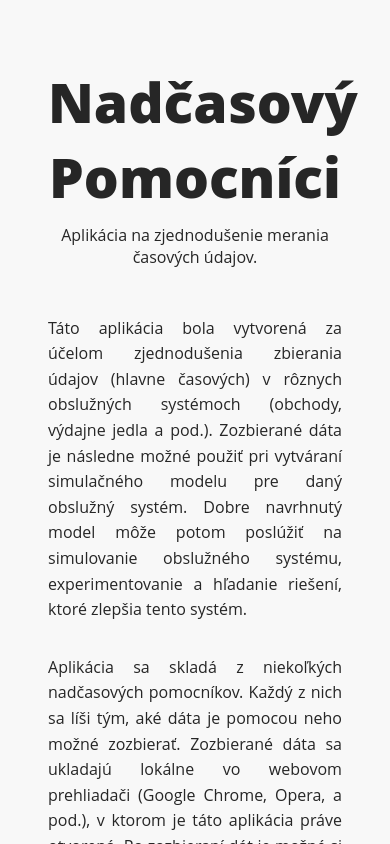
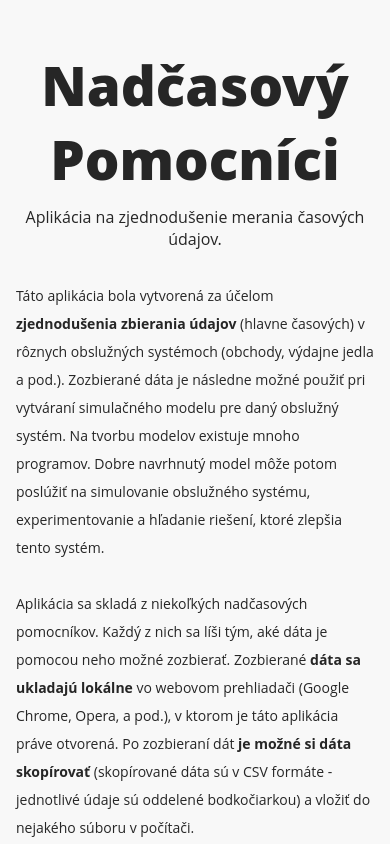
Before and after one commit to bobkapeter/timeless-helpers-app, a Vue app: page /#/ in a window 390 px wide. Built offline with nearby package versions, Linux system fonts and the light colour scheme; some icons are missing.

Commit message:
Home.vue - Dokončenie štruktúry + Refactoring CSS štýlov

```diff
--- a/App.vue
+++ b/App.vue
@@ -1,7 +1,10 @@
 <template>
 	<div id="app">
 		<div class="view-container">
-			<transition name="page-fade" mode="out-in">
+			<transition
+				name="page-fade"
+				mode="out-in"
+			>
 				<router-view></router-view>
 			</transition>
 		</div>
@@ -15,18 +18,6 @@ export default {};
 </script>
 
 <style>
-.page-fade-enter-active,
-.page-fade-leave-active {
-	transition-duration: 0.2s;
-	transition-property: opacity, transform;
-	transition-timing-function: ease;
-}
-
-.page-fade-enter,
-.page-fade-leave-active {
-	opacity: 0;
-}
-
 * {
 	padding: 0;
 	margin: 0;
@@ -59,6 +50,10 @@ button {
 	font-family: inherit;
 }
 
+* {
+	-webkit-tap-highlight-color: transparent;
+}
+
 #app {
 	width: 100%;
 	height: 100vh;
@@ -79,25 +74,80 @@ button {
 	box-shadow: 0px 0px 40px 0px rgba(0, 0, 0, 0.3);
 }
 
+/**
+*** SHARED
+*/
 .page {
 	height: 100%;
 	overflow: auto;
 	padding: 0px 3em;
 	box-sizing: border-box;
 }
+.page-fade-enter-active,
+.page-fade-leave-active {
+	transition-duration: 0.2s;
+	transition-property: opacity, transform;
+	transition-timing-function: ease;
+}
+.page-fade-enter,
+.page-fade-leave-active {
+	opacity: 0;
+}
 
-header {
+.header {
 	text-align: center;
 	padding-top: 4em;
 	margin-bottom: 3em;
 }
-
-header h1 {
+.header h1 {
 	font-size: 55px;
 	font-weight: 900;
 }
-
-header .sub-title {
+.header .sub-title {
+	max-width: 550px;
+	margin: auto;
 	margin-top: 0.6em;
 }
+
+.description p {
+	line-height: 2em;
+	padding-bottom: 2em;
+}
+
+/**
+*** MEDIA QUERIES
+*/
+@media screen and (max-width: 800px) {
+	.header {
+		padding-top: 3em;
+		margin-bottom: 2em;
+	}
+	.header h1 {
+		font-size: 7vw;
+	}
+}
+
+@media screen and (max-width: 700px) {
+	.page {
+		padding: 0 2em;
+	}
+	.description p {
+		font-size: 14px;
+	}
+}
+
+@media screen and (max-width: 600px) {
+	.page {
+		padding: 0 1em;
+	}
+	.header h1 {
+		font-size: 8vw;
+	}
+}
+
+@media screen and (max-width: 500px) {
+	.header h1 {
+		font-size: 14vw;
+	}
+}
 </style>
--- a/pages/Home.vue
+++ b/pages/Home.vue
@@ -1,19 +1,29 @@
 <template>
 	<div class="page">
-		<header>
+		<!-- Header -->
+		<header class="header">
 			<h1>Nadčasový Pomocníci</h1>
 			<p class="sub-title">Aplikácia na zjednodušenie merania časových údajov.</p>
 		</header>
 
 		<main>
-			<p>Táto aplikácia bola vytvorená za účelom zjednodušenia zbierania údajov (hlavne časových) v rôznych obslužných systémoch (obchody, výdajne jedla a pod.). Zozbierané dáta je následne možné použiť pri vytváraní simulačného modelu pre daný obslužný systém. Dobre navrhnutý model môže potom poslúžiť na simulovanie obslužného systému, experimentovanie a hľadanie riešení, ktoré zlepšia tento systém.</p>
+			<!-- SECTION: Description -->
+			<section class="description">
+				<p>Táto aplikácia bola vytvorená za účelom <strong>zjednodušenia zbierania údajov</strong> (hlavne časových) v rôznych obslužných systémoch (obchody, výdajne jedla a pod.). Zozbierané dáta je následne možné použiť pri vytváraní simulačného modelu pre daný obslužný systém. Na tvorbu modelov existuje mnoho programov. Dobre navrhnutý model môže potom poslúžiť na simulovanie obslužného systému, experimentovanie a hľadanie riešení, ktoré zlepšia tento systém.</p>
 
-			<p>Aplikácia sa skladá z niekoľkých nadčasových pomocníkov. Každý z nich sa líši tým, aké dáta je pomocou neho možné zozbierať. Zozbierané dáta sa ukladajú lokálne vo webovom prehliadači (Google Chrome, Opera, a pod.), v ktorom je táto aplikácia práve otvorená. Po zozbieraní dát je možné si dáta skopírovať (skopírované dáta sú v CSV formáte - jednotlivé údaje sú oddelené bodkočiarkou) a vložiť do nejakého súboru v počítači.</p>
+				<p>Aplikácia sa skladá z niekoľkých nadčasových pomocníkov. Každý z nich sa líši tým, aké dáta je pomocou neho možné zozbierať. Zozbierané <strong>dáta sa ukladajú lokálne</strong> vo webovom prehliadači (Google Chrome, Opera, a pod.), v ktorom je táto aplikácia práve otvorená. Po zozbieraní dát <strong>je možné si dáta skopírovať</strong> (skopírované dáta sú v CSV formáte - jednotlivé údaje sú oddelené bodkočiarkou) a vložiť do nejakého súboru v počítači.</p>
+			</section>
 
-			<section>
+			<!-- SECTION: Nadčasový Pomocník 1 -->
+			<section class="helper">
 				<h2>Nadčasový Pomocník 1</h2>
-				<p>Pomocník na meranie toho, kedy a koľko zákaníkov vstúpilo do obslužného systému.</p>
-				<router-link to="nadcasovy-pomocnik-1"><i class="fas fa-play"></i> Spustiť</router-link>
+				<p class="sub-title">Pomocník na meranie toho, kedy a koľko zákaníkov vstúpilo do obslužného systému.</p>
+
+				<!-- Link -->
+				<router-link
+					class="helper-link"
+					to="nadcasovy-pomocnik-1"
+				><i class="icon fas fa-play"></i> Spustiť</router-link>
 			</section>
 		</main>
 	</div>
@@ -28,27 +38,25 @@ export default {
 </script>
 
 <style scoped>
-main section h2 {
-	font-size: 30px;
+/**
+*** HELPER
+*/
+.helper {
+	padding-bottom: 2em;
+}
+
+.helper .sub-title {
+	line-height: 1.6em;
+	padding-bottom: 0;
+	margin: 0.3em 0 0.6em 0;
+}
+
+.helper h2 {
+	font-size: 35px;
 	font-weight: 900;
 }
 
-main p {
-	line-height: 1.6em;
-	text-align: justify;
-	padding-bottom: 2em;
-}
-
-main section {
-	padding-bottom: 2em;
-}
-
-main section p {
-	margin: 0.3em 0 0.6em 0;
-	padding-bottom: 0;
-}
-
-main section a {
+.helper-link {
 	cursor: pointer;
 	display: inline-block;
 	background-color: #4caf50;
@@ -66,13 +74,13 @@ main section a {
 	border-radius: 40px;
 }
 
-main section a .fas {
+.helper-link .icon {
 	width: 40px;
 	height: 40px;
 	background-color: rgba(255, 255, 255, 0.2);
 	font-size: 14px;
+	line-height: 40px;
 	text-align: center;
-	line-height: 40px;
 	margin-right: 1.5em;
 	border-radius: 50%;
 }
--- a/pages/TimelessHelper1/TimelessHelper1.vue
+++ b/pages/TimelessHelper1/TimelessHelper1.vue
@@ -6,12 +6,12 @@
 				class="screen screen-info"
 				:class="{ visible: isInfoScreenVisible }"
 			>
-				<header>
+				<header class="header">
 					<h1>Nadčasový Pomocník 1</h1>
 					<p class="sub-title">Pomocník na meranie toho, kedy a koľko zákaníkov vstúpilo do obslužného systému.</p>
 				</header>
 
-				<main>
+				<main class="description">
 					<p>
 						Bonbon brownie sweet gingerbread soufflé. Tart cake ice cream macaroon carrot cake. Cupcake
 						liquorice jelly beans biscuit sweet carrot cake jelly. Chocolate cake macaroon sweet roll. Candy
@@ -122,13 +122,12 @@ export default {
 	},
 	methods: {
 		_formatTime(time) {
-			if (!time) {
-				return "";
-			}
+			if (!time) return "";
 
 			const dateFormatOptions = {
 				timeStyle: "medium"
 			};
+
 			return new Date(time).toLocaleDateString(
 				"sk-SK",
 				dateFormatOptions
@@ -165,8 +164,7 @@ export default {
 			});
 			this.nextRecordID++;
 		},
-		saveActiveRecord(newRecordData) {
-			const { index, groupSize, timeOfArrival } = newRecordData;
+		saveActiveRecord({ index, groupSize, timeOfArrival }) {
 			let storageData = localStorage.getItem("timeless-helper-1");
 
 			if (!storageData) {
@@ -212,7 +210,6 @@ export default {
 			textarea.value = text;
 			textarea.setAttribute("readonly", "");
 			textarea.style = { position: "absolute", left: "-9999px" };
-
 			document.body.appendChild(textarea);
 
 			textarea.select();
@@ -250,12 +247,6 @@ export default {
 #timeless-helper-1 {
 	position: relative;
 	height: 100vh;
-}
-
-main p {
-	line-height: 1.6em;
-	text-align: justify;
-	padding-bottom: 2em;
 }
 
 /**
@@ -391,4 +382,19 @@ main p {
 	transform-origin: top center;
 	transform: scale(0);
 }
+
+/**
+***	MEDIA QUERIES
+*/
+@media screen and (max-width: 700px) {
+	.screen {
+		padding: 0 2em;
+	}
+}
+
+@media screen and (max-width: 600px) {
+	.screen {
+		padding: 0 1em;
+	}
+}
 </style>
--- a/pages/TimelessHelper1/components/ActiveRecord.vue
+++ b/pages/TimelessHelper1/components/ActiveRecord.vue
@@ -48,14 +48,16 @@ export default {
 	},
 	filters: {
 		formatTime(time) {
-			if (!time) {
-				return "";
-			}
+			if (!time) return "";
 
 			const dateFormatOptions = {
 				timeStyle: "medium"
 			};
-			return new Date(time).toLocaleDateString("sk-SK", dateFormatOptions);
+
+			return new Date(time).toLocaleDateString(
+				"sk-SK",
+				dateFormatOptions
+			);
 		}
 	},
 	methods: {
--- a/pages/TimelessHelper1/components/ControlPanel.vue
+++ b/pages/TimelessHelper1/components/ControlPanel.vue
@@ -11,7 +11,10 @@
 			</button>
 
 			<!-- Add New Active Record Button -->
-			<button class="button save-button" @click="addNewActiveRecord"><i class="fas fa-plus"></i></button>
+			<button
+				class="button save-button"
+				@click="addNewActiveRecord"
+			><i class="fas fa-plus"></i></button>
 
 			<!-- Toggle Stored Records Screen Button -->
 			<button
```
